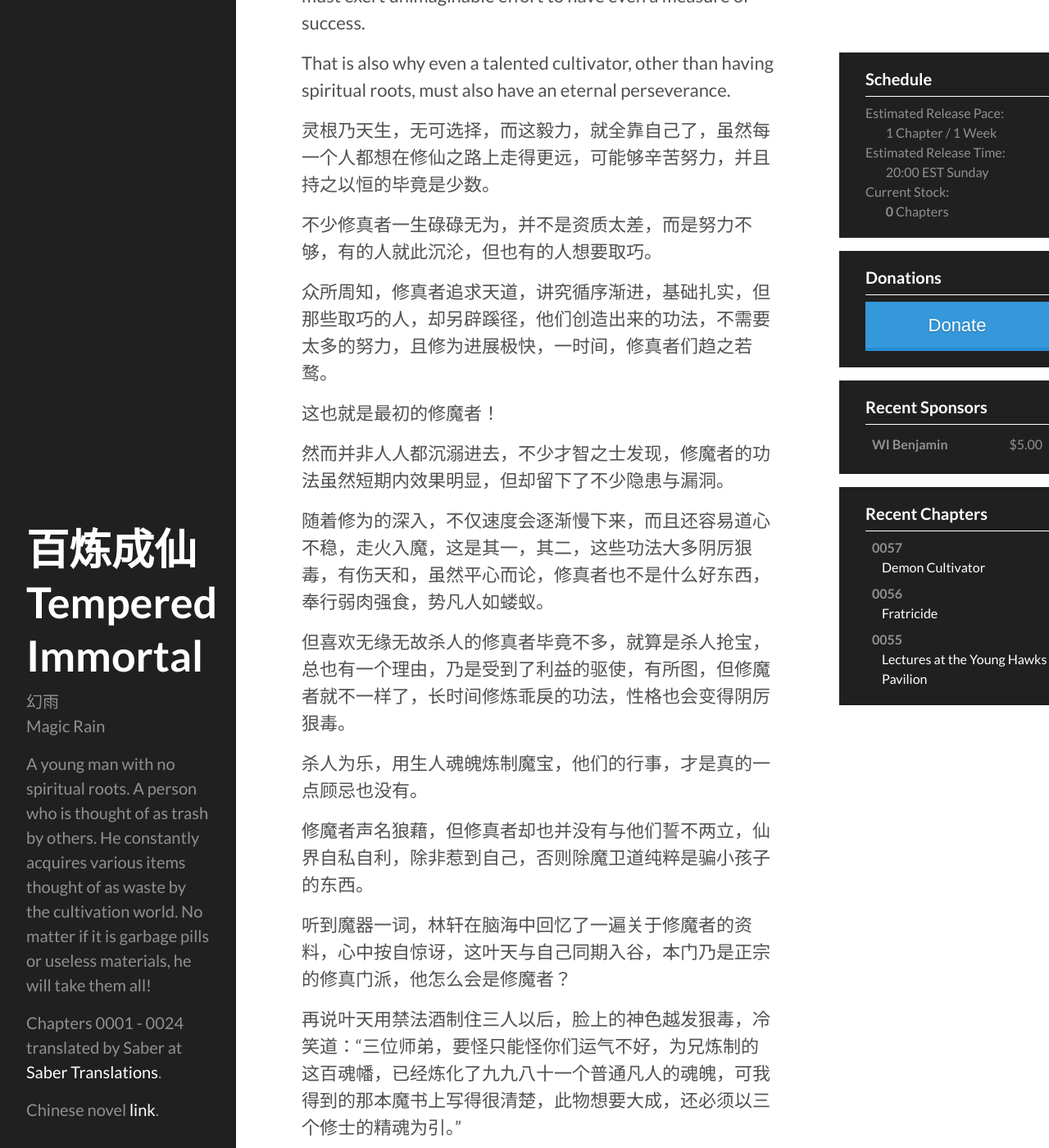
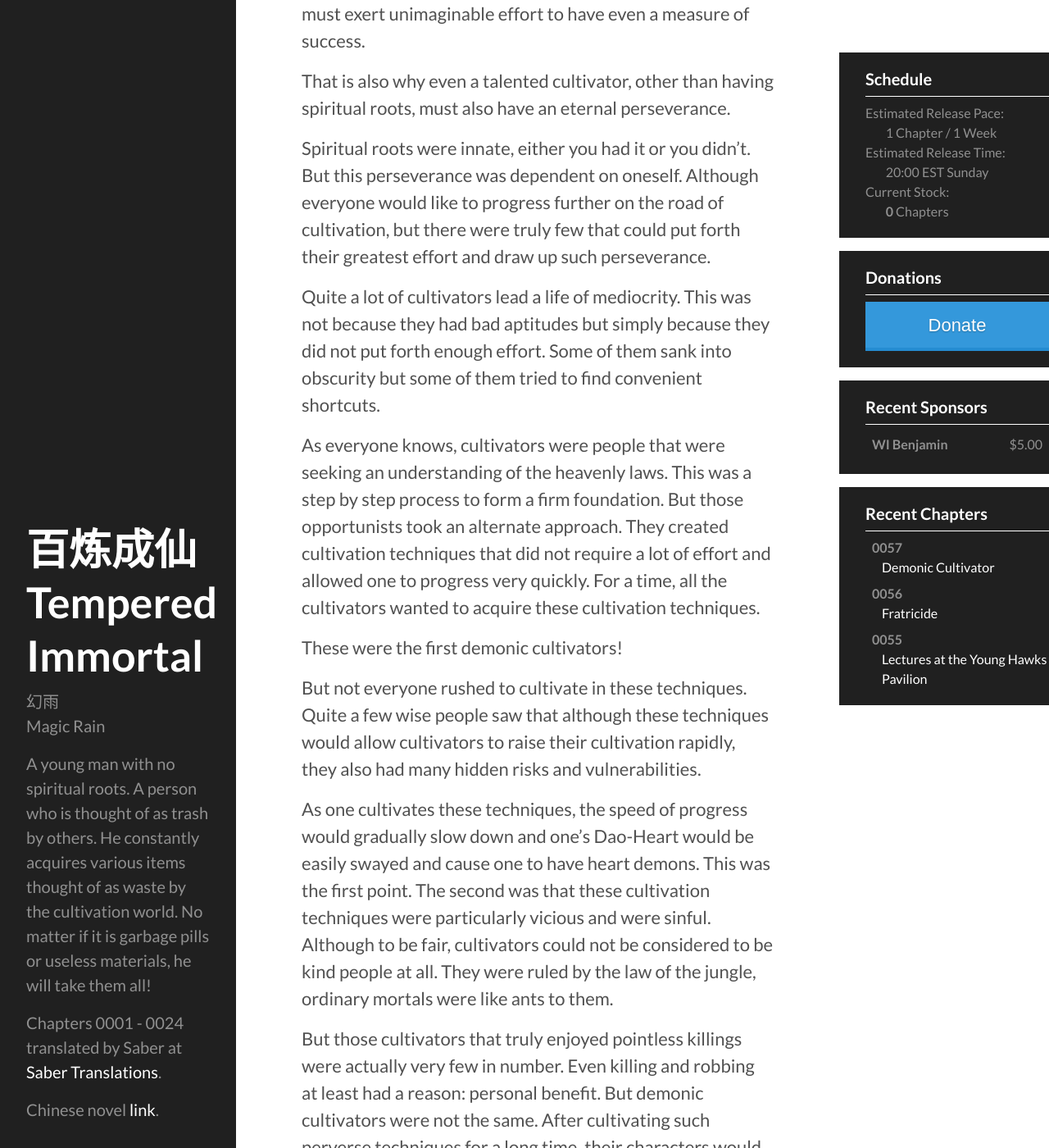
Before and after one commit to blcxtranslations/blcx, a Jekyll site: the page built from _translated/chapter-0057.md, in a window 1280 px wide and 1400 px high, scrolled down 687 px. Shown: the whole window at 82% size. Built offline with Jekyll 4.4.1, drawn with Linux system fonts in a browser that asks for light colours; comment, search, counter and statistics services are not loaded; some of the changed text lies outside the part shown.

Commit message:
chapter-0057.md

```diff
--- a/_config.yml
+++ b/_config.yml
@@ -21,3 +21,5 @@ collections:
   announcements:
     output: true
     permalink: /:path/
+
+exclude: ['_translated/template.md']
--- a/_translated/chapter-0057.md
+++ b/_translated/chapter-0057.md
@@ -2,96 +2,99 @@
 layout: page
 number: "0057"
 name: "Fifty-Seven"
-title: "Demon Cultivator"
-date: "2016-03-19 15:01:00.116047"
+title: "Demonic Cultivator"
+date: "2016-03-22 00:22:24.538380"
 characters: 2130
 chinese: "http://baishuku.com/html/30/30364/12441388.html"
-reddit: "https://www.reddit.com/r/Zaiphyr/comments/4b4avb/cn_tempered_immortal_chapter_0057/"
+reddit: "https://www.reddit.com/r/noveltranslations/comments/4bfzox/cn_tempered_immortal_chapter_0057/"
 sponsored: false
-completed: false
+completed: true
 ---
 
-Demon tools were still spirit tools[^1], they are simply spirit weapons crafted by demon cultivators. But the so called demon cultivator was just another branch of cultivation.
+Demonic artifacts were still spirit artifacts, they were simply spirit weapons crafted by demonic cultivators. But the so called demonic cultivator was just another branch of cultivation.
 
 Normal cultivators all seek immortal ascension, but the path of cultivation is long and filled with thistles and thorns. One must exert unimaginable effort to have even a measure of success.
 
 That is also why even a talented cultivator, other than having spiritual roots, must also have an eternal perseverance.
 
-灵根乃天生，无可选择，而这毅力，就全靠自己了，虽然每一个人都想在修仙之路上走得更远，可能够辛苦努力，并且持之以恒的毕竟是少数。
+Spiritual roots were innate, either you had it or you didn't. But this perseverance was dependent on oneself. Although everyone would like to progress further on the road of cultivation, but there were truly few that could put forth their greatest effort and draw up such perseverance.
 
-不少修真者一生碌碌无为，并不是资质太差，而是努力不够，有的人就此沉沦，但也有的人想要取巧。
+Quite a lot of cultivators lead a life of mediocrity. This was not because they had bad aptitudes but simply because they did not put forth enough effort. Some of them sank into obscurity but some of them tried to find convenient shortcuts.
 
-众所周知，修真者追求天道，讲究循序渐进，基础扎实，但那些取巧的人，却另辟蹊径，他们创造出来的功法，不需要太多的努力，且修为进展极快，一时间，修真者们趋之若鹜。
+As everyone knows, cultivators were people that were seeking an understanding of the heavenly laws. This was a step by step process to form a firm foundation. But those opportunists took an alternate approach. They created cultivation techniques that did not require a lot of effort and allowed one to progress very quickly. For a time, all the cultivators wanted to acquire these cultivation techniques.
 
-这也就是最初的修魔者！
+These were the first demonic cultivators!
 
-然而并非人人都沉溺进去，不少才智之士发现，修魔者的功法虽然短期内效果明显，但却留下了不少隐患与漏洞。
+But not everyone rushed to cultivate in these techniques. Quite a few wise people saw that although these techniques would allow cultivators to raise their cultivation rapidly, they also had many hidden risks and vulnerabilities.
 
-随着修为的深入，不仅速度会逐渐慢下来，而且还容易道心不稳，走火入魔，这是其一，其二，这些功法大多阴厉狠毒，有伤天和，虽然平心而论，修真者也不是什么好东西，奉行弱肉强食，势凡人如蝼蚁。
+As one cultivates these techniques, the speed of progress would gradually slow down and one's Dao-Heart would be easily swayed and cause one to have heart demons. This was the first point. The second was that these cultivation techniques were particularly vicious and were sinful. Although to be fair, cultivators could not be considered to be kind people at all. They were ruled by the law of the jungle, ordinary mortals were like ants to them.
 
-但喜欢无缘无故杀人的修真者毕竟不多，就算是杀人抢宝，总也有一个理由，乃是受到了利益的驱使，有所图，但修魔者就不一样了，长时间修炼乖戾的功法，性格也会变得阴厉狠毒。
+But those cultivators that truly enjoyed pointless killings were actually very few in number. Even killing and robbing at least had a reason: personal benefit. But demonic cultivators were not the same. After cultivating such perverse techniques for a long time, their characters would also turn vicious.
 
-杀人为乐，用生人魂魄炼制魔宝，他们的行事，才是真的一点顾忌也没有。
+Killing for pleasure and using souls to refine demonic weapons. There action shows that they did not have reservations about this at all.
 
-修魔者声名狼藉，但修真者却也并没有与他们誓不两立，仙界自私自利，除非惹到自己，否则除魔卫道纯粹是骗小孩子的东西。
+Demonic cultivators had a bad reputation, but regular cultivators decided that they could coexist with them. The cultivation world was an every man for themselves kind of place. They would only retaliate if you offended them. Removing demons for the greater good was purely a lie made up to tell little kids.
 
-听到魔器一词，林轩在脑海中回忆了一遍关于修魔者的资料，心中按自惊讶，这叶天与自己同期入谷，本门乃是正宗的修真门派，他怎么会是修魔者？
+Hearing the words demonic artifact, Lin Xuan recalled all the information he had learned about them. He was very surprised. This Ye Tian joined the sect at the same time as Lin Xuan and the Floating Cloud Valley was a genuine cultivator sect, so how could he be a demonic cultivator?
 
-再说叶天用禁法酒制住三人以后，脸上的神色越发狠毒，冷笑道：“三位师弟，要怪只能怪你们运气不好，为兄炼制的这百魂幡，已经炼化了九九八十一个普通凡人的魂魄，可我得到的那本魔书上写得很清楚，此物想要大成，还必须以三个修士的精魂为引。”
+After Ye Tian gave them the Spirit Sealing wine, his face became increasingly vicious. He laughed coldly and said: "Three Junior Apprentice Brothers, if you want to blame someone, you can only blame yourselves for having such back luck. In order to refine this Hundred Souls Streamer, I have already used eighty-one souls of ordinary mortals. But that demonic manual I acquired clearly states that if I wanted to succeed, I must also use three souls of cultivators."
 
-“为什么找上我们？”宋虎浑身颤抖，显然他也听过修魔者的传说，被抽魂炼制魔器，下场悲惨远胜坠入十八层地狱。
+"Why did you pick us?" Song Hui was shaking all over. He had obviously heard rumours of these demonic cultivators. To have his soul ripped out and used to refine demonic artifacts was a fate worse than falling into the eighteenth layer of hell.
 
-“哼，谁让你们的修为较弱呢？”叶天冷笑开口：“若是走失了几个精英弟子，谷内肯定会追查下去，万一怀疑到为兄身上，我可就吃不了兜着走！”
+"Hmph! Why do you have such weak cultivation?" Ye Tian coldly smiled. "If a few elite disciples went missing, the sect would definitely investigate. If by chance they found that I was the culprit, then I would have to face all the consequences!"
 
-修真者和修魔者虽然并非誓不两立，但本门弟子，私下练习魔道功法毕竟犯忌，何况还用生人魂魄炼制魔器，叶天不是白痴，当然要小心形势。
+Although cultivators and demonic cultivators could coexist together, but they were still from the same sect. Secretly using demonic techniques to refine artifacts was against the rules, in addition, he was even ripping souls out of others to do so. Ye Tian was not stupid, of course he would be careful.
 
-而宋氏兄弟，与那高瘦少年，都是不受重视的弟子，即使失踪，门派也不会过多的搜寻。
+Also, the Song brothers and the lanky youth were all unimportant disciples of the sect. Even if they went missing, the sect would not expend too much effort searching for them.
 
-当然这仅仅是原因之一，还有一个叶天没有说出来，他得到那本修魔功法不久，法力不够深厚，虽然书上说得很清楚，做为引子的修真者魂魄越强，这百魂幡的威力也就越大。
+Of course, that was only one of the reasons. There was also another reason: he had only recently acquired that demonic manual and this his cultivation was not deep enough.
 
-可这仅仅是理论上啊，实际操作，法力太强的修士的魂魄他不一定能够炼化，反而容易弄巧成拙，以失败告终。
+Although the manual clearly stated that the stronger the soul of the cultivator that was used to prime and refined the artifact, the more powerful the Hundred Souls Streamer would be, but that was only in theory. In reality, if the cultivation of cultivator whose soul he uses was too profound, he might not be able to successfully refine it. The refinement of the artifact would only end in failure.
 
-为求稳妥，干脆找了三个法力较弱的低阶弟子，既有炼化魂魄的把握，又不用担心门派会发现自己的恶行，一举两得。
+Therefore, why not find three disciples who had somewhat weak cultivations. That way, he would be sure to succeed in refining their souls and his wicked deeds would not be discovered by the sect. It was simply killing two birds with one stone.
 
-林轩隐身灌木丛中，表面不动声色，但心中却杀意盎然，这个叶天，起初是想以自己作为目标啊，只不过自己没有落入圈套。
+Lin Xuan did not show any outward expressions on his face but he was feeling very murderous in his heart. This Ye Tian, he originally set Lin Xuan as a target, but Lin Xuan did not fall for the trap.
 
-其心可诛，当然，林轩不会现在动手，不过以后......
+He was truly devious and vicious and deserves to die. Of course, Lin Xuan would not make his move now, but in the future......
 
-虽然没有对自己造成实质性的伤害，但就凭他这种心态，有机会自己也要好好的报复回来。
+Although he did not cause Lin Xuan any substantial harm, but based on Lin Xuan's attitude, if he had the opportunity, he would definitely pay Ye Tian back for this.
 
-林轩做着日后打算，而叶天已经从怀里掏出了一张黑色的小幡，此地虽然隐秘，但夜长梦多，先将闪三人的魂魄炼制了再说。
+While Lin Xuan was making plans, Ye Tian had pulled out a small streamer from his bosom. Although there were in a secluded area, it would still be best  to refine their souls first lest something unexpected happens.
 
-那百魂幡仅有巴掌大小，然而一掏出来，林轩就感觉到了浓重的阴气，充满了怨恨，令人毛骨悚然。
+The Hundred Souls Streamer was about the size of a palm, but as soon as it was pulled out, Lin Xuan felt a thick Yin energy. It was very horrific and felt full of resentment.
 
-与之相反，叶天却满脸兴奋，这戾气越重，百魂幡的威力就越惊人。
+But to the contrary, Ye Tian had a face full of excitement. The more vicious this Yin energy was, the more powerful the Hundred Souls Streamer would be.
 
-“师兄，饶了我们吧，我们回去保证什么也不说。”
+"Senior Apprentice Brother, please spare us, we swear we will not breathe a word about this."
 
-“对，我们回去帮你将林轩，那个没有灵根的小子抓来，再抓两个低阶弟子，帮你炼制魔幡。”
+"That's right. We'll go catch Lin Xuan, that guy with not spiritual roots, and then snatch two more low-level disciples and help you refine your demonic streamer."
 
 ......
 
-三人苦苦哀求，后面的言语更是极尽卑鄙无耻。
+The three of them piteously begged and said some ever more despicable and shameless words.
 
-林轩的脸上闪过一缕阴霾，心中那一点点不忍也烟消云散，暗暗提醒自己，修真界弱肉强食，修真者也自私自利，喜欢损人利己，以后可千万不能再存丝毫同情之心，否则吃亏的是自己。
+A cold look flashed past on Lin Xuan's face and what little qualms he held also vanished. He inwardly reminded himself: in the cultivation world, the strong eat the weak, cultivators were selfish and held no regards for others,  they also loved to benefit at the misfortune of others. He must be selfish and not have the slightest sympathy for others, or else the one who would suffer would be himself.
 
-嘴角边挂着冷笑，在一旁看戏，事不关己，高高挂起，从此以后，林轩再也不会存什么正义邪恶之念，当然也不会主动做坏事，但至少，再也不会心软了。
+Lin Xuan coldly smiled, he was content to watch from the sidelines and just let it play out. He would never follow any of those ideals of justice and evil. Of course, he would not go out and do evil deeds, but he would also not be softhearted anymore.
 
-否则说不定自己救了人，还会被反咬一口，林轩才不会傻傻的做东郭先生。
+Or else after he saved them, they might instead come back and bite him. Lin Xuan would not want to become Mr. DongGuo[^1].
 
-林轩不会心软，叶天就更不会了，任凭三人磨破了嘴皮，也别想让他动摇一分，放他们回去？
+Lin Xuan would not be softhearted, Ye Tian would be even less so. No matter how those three begged, he would not sway an inch.
 
-开玩笑！
+Let them go? What a joke!
 
-再抓几个弟子？
+Snatch some more disciples? That was completely unnecessary!
 
-更是多此一举！
+They might expose him once they got back to the sect. And even if they kept their words, it would still be more unnecessary work for himself.
 
-谁知道他们回到门派后会不会告发自己，就算愿意遵守承诺，自己也不愿意多费一番手脚了。
-
-就用他们的魂魄，祭炼魔器，叶天将百魂幡高高举起......
+It has to be their souls that are sacrificed to the demonic weapon. Ye Tian lifted the Hundred Souls Streamer high in the air......
 
 - - -
 - - -
 
-[^1]: In the future, I will not be explicitly translating everything as tools. In the chinese text it does say tool, but I will be taking liberties in cases where he is using say the sword shaped spirit tool and changing it to spirit weapon. Calling them all spirit tools is just awkward when read out loud.
+Note: In the future, I will not be explicitly translating everything as tools. In the Chinese text, it does say tool, but I will be taking liberties in cases where he is using say the sword shaped spirit tool and changing it to artifacts (maybe). Calling them all spirit tools is just awkward when read out loud.
+
+- - -
+- - -
+
+[^1]: Mr. DongGuo saved a wolf from hunters. When the hunters left, the wolf turned around and wanted to eat Mr. DongGuo stating that since Mr. DongGuo saved it once, it should save it again by not letting it starve. [Wikipedia](https://en.wikipedia.org/wiki/The_Wolf_of_Zhongshan#Synopsis)
```
Also changed, not shown: _translated/chapter-0056.md (+13 -13 lines), 1 other file.
